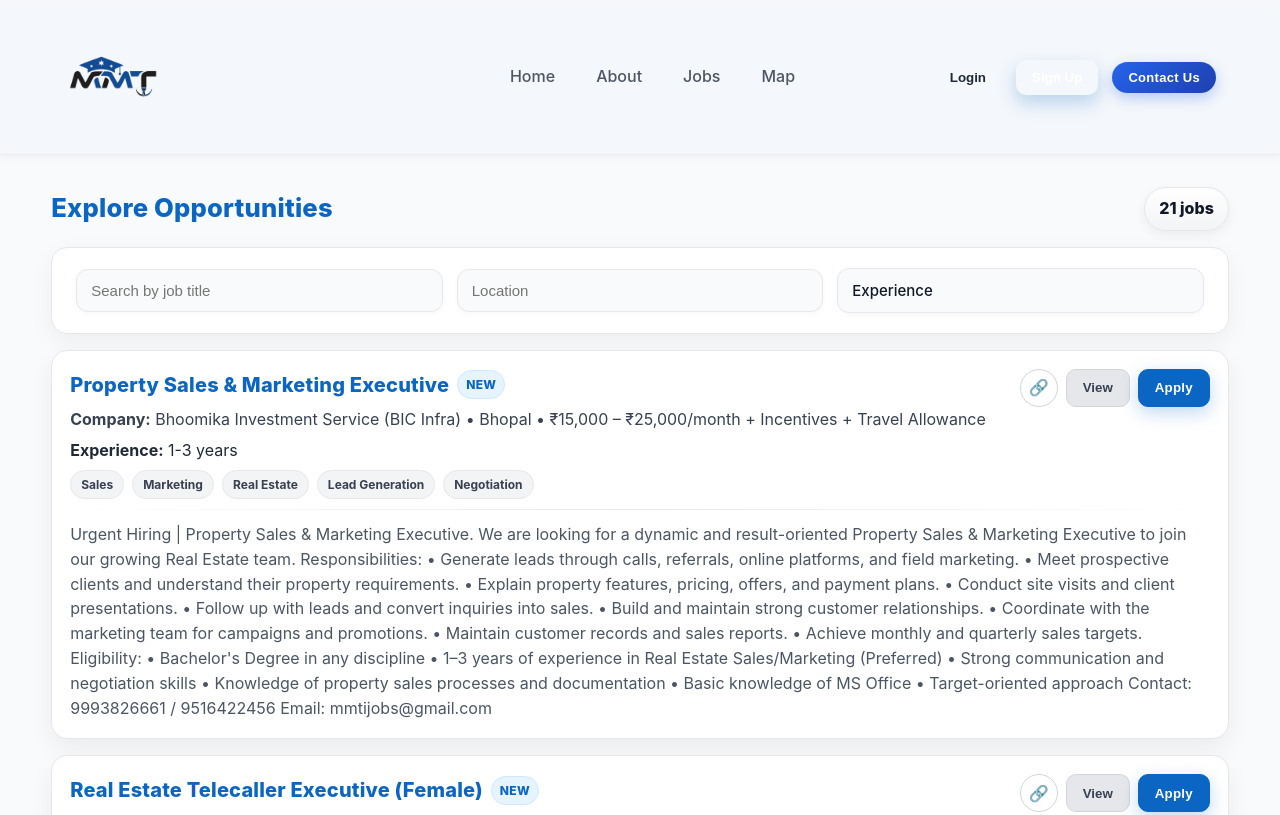
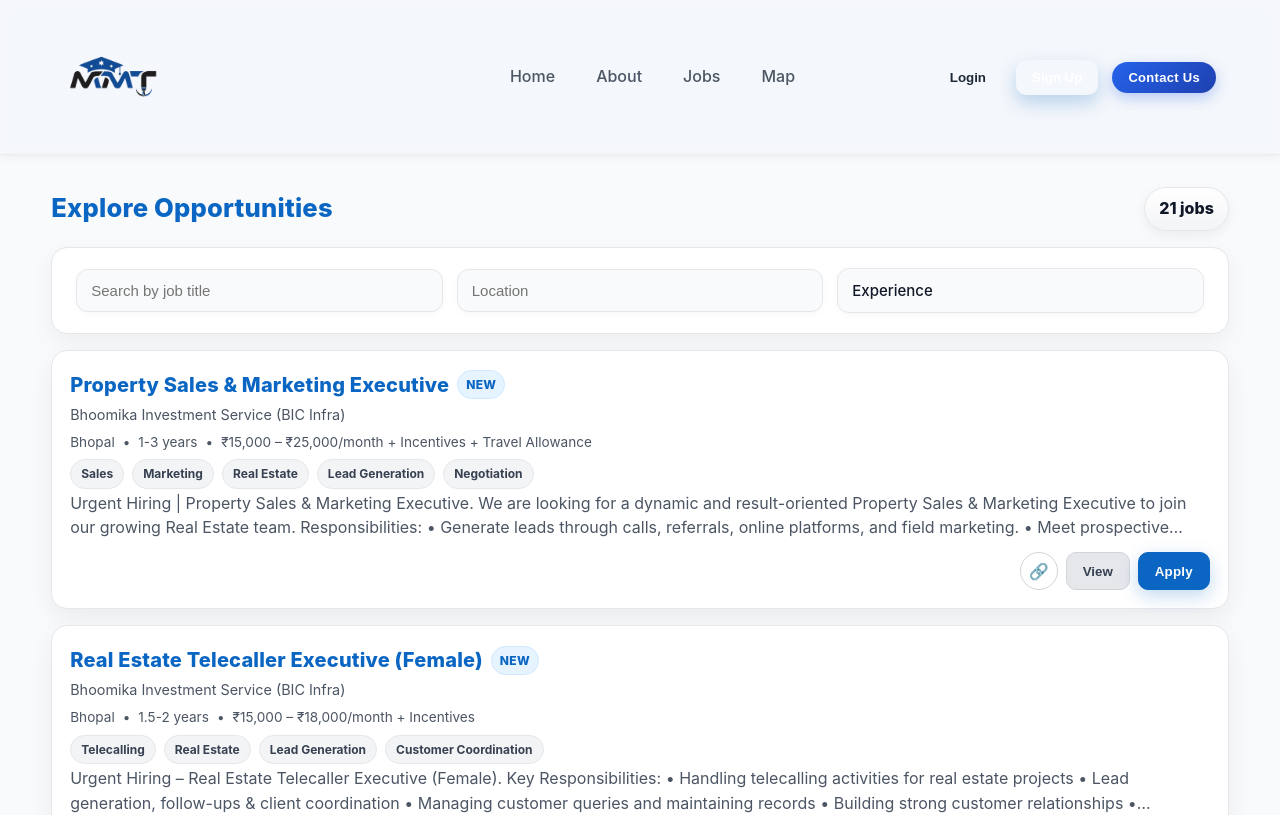
Before and after one commit to sanidhyarc200/Mmtijobs, a React (Vite) app: page /jobs in a window 1280 px wide. Shown: the top 815 px of the page. Built offline with nearby package versions, Linux system fonts and the light colour scheme.

Commit message:
jobs page same design as main page

```diff
--- a/src/pages/JobsPage.jsx
+++ b/src/pages/JobsPage.jsx
@@ -372,41 +372,35 @@ export default function JobsPage() {
 
               return (
 <div key={job.id} style={styles.card} className="mmt-card">
-                  <div style={styles.cardHeader}>
-                    <div style={styles.jobInfo}>
                   <div style={styles.titleRow}>
                     <h3 style={styles.jobTitle}>{job.title}</h3>
                     {isNew && <span style={styles.newBadge} aria-label="New">NEW</span>}
                   </div>
 
-                      <p style={styles.companyInfo}>
-                        <strong>Company:</strong> {job.company} • {job.location} • {job.salary}
-                      </p>
-                      <p style={{ margin: '4px 0 0' }}><strong>Experience:</strong> {job.experience}</p>
-
-                      {!!job.tags?.length && (
-                        <div style={styles.tagWrap} aria-label="Skills">
-                          {job.tags.map((t, i) => <span key={i} style={styles.tagPill}>{t}</span>)}
+                  {job.company && (
+                    <div style={{ color: '#4b5563', fontSize: '0.9em', margin: '2px 0 6px' }}>
+                      {job.company}
                     </div>
                   )}
+
+                  <div style={{ color: '#4b5563', fontSize: '0.85em', display: 'flex', flexWrap: 'wrap', gap: 8, marginBottom: 6 }}>
+                    <span>{job.location || '—'}</span><span>•</span>
+                    <span>{job.experience || job.experienceRange || '—'}</span><span>•</span>
+                    <span>{job.salary || '—'}</span>
                   </div>
 
-                    <div style={styles.buttonContainer}>
-  <button
-    style={styles.shareBtn}
-    onClick={() => handleShare(job)}
-    title="Share job"
-  >
-    🔗
-  </button>
+                  {!!(Array.isArray(job.tags) ? job.tags : job.hiringProcess)?.length && (
+                    <div style={styles.tagWrap} aria-label="Skills">
+                      {(Array.isArray(job.tags) ? job.tags : (job.hiringProcess || []))
+                        .map((t, i) => <span key={i} style={styles.tagPill}>{t}</span>)}
+                    </div>
+                  )}
 
-  <button
-    style={styles.viewBtn}
-    onClick={() => openView(job)}
-  >
-    View
-  </button>
+                  <div style={styles.detailsClamped}>{job.description}</div>
 
+                  <div style={{ display: 'flex', justifyContent: 'flex-end', gap: 8, marginTop: 12 }}>
+                    <button style={styles.shareBtn} onClick={() => handleShare(job)} title="Share job">🔗</button>
+                    <button style={styles.viewBtn} onClick={() => openView(job)}>View</button>
                     <button
                       style={{
                         ...styles.applyBtn,
@@ -419,12 +413,6 @@ export default function JobsPage() {
                       {alreadyApplied ? 'Applied' : 'Apply'}
                     </button>
                   </div>
-
-                  </div>
-
-                  <div style={styles.divider} />
-
-                  <div style={styles.details}>{job.description}</div>
                 </div>
               );
             })
@@ -721,7 +709,16 @@ const styles = {
   },
   divider: { height: 1, background: 'linear-gradient(to right, transparent, #e5e7eb, transparent)', margin: '10px 0' },
   details: { paddingTop: 2, color: '#4b5563', lineHeight: 1.55 },
-
+  detailsClamped: {
+    paddingTop: 2,
+    color: '#4b5563',
+    lineHeight: 1.55,
+    display: '-webkit-box',
+    WebkitLineClamp: 2,
+    WebkitBoxOrient: 'vertical',
+    overflow: 'hidden',
+    textOverflow: 'ellipsis',
+  },
   buttonContainer: { display: 'flex', gap: 8, flexShrink: 0 },
   shareBtn: {
     width: 38,
```
Lines whose indentation alone changed are shown as unchanged.
